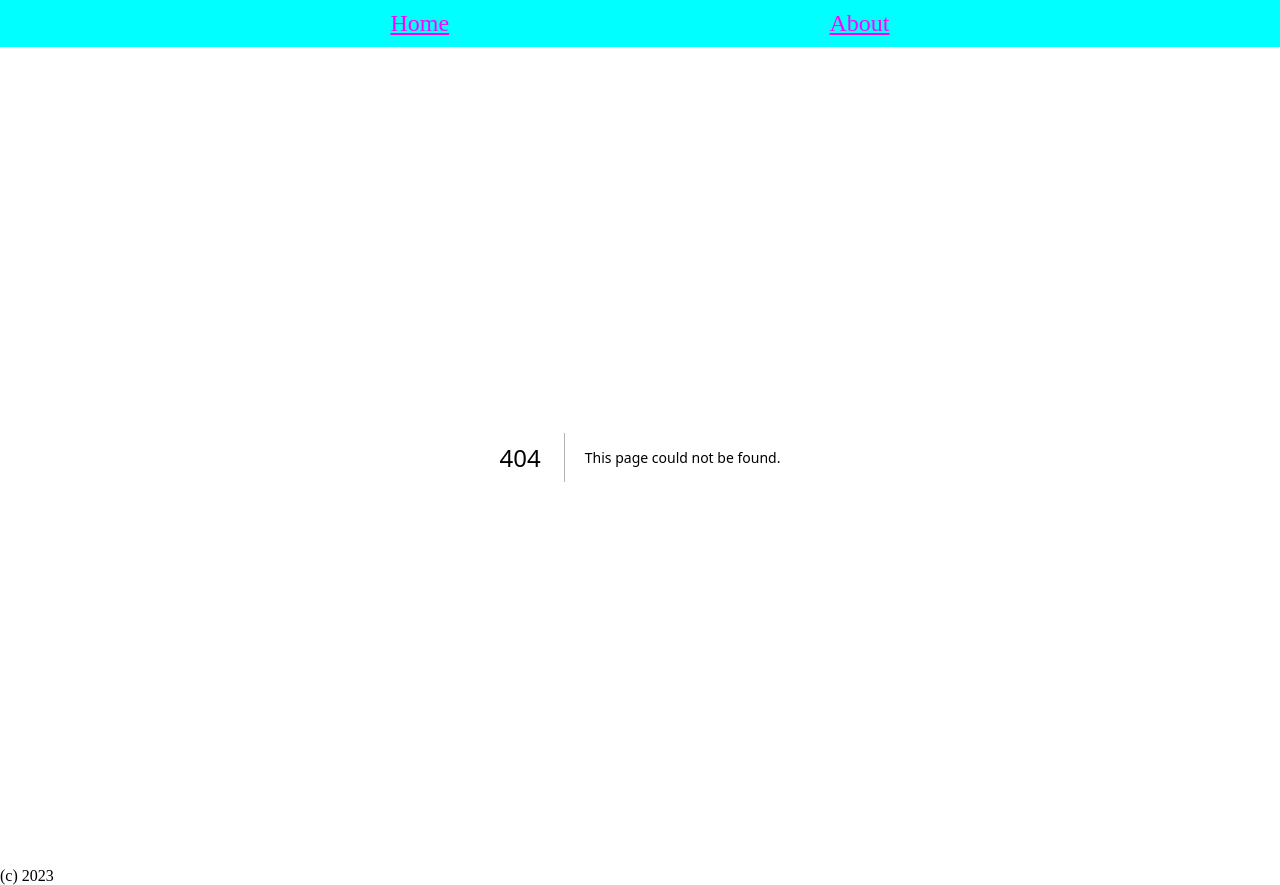
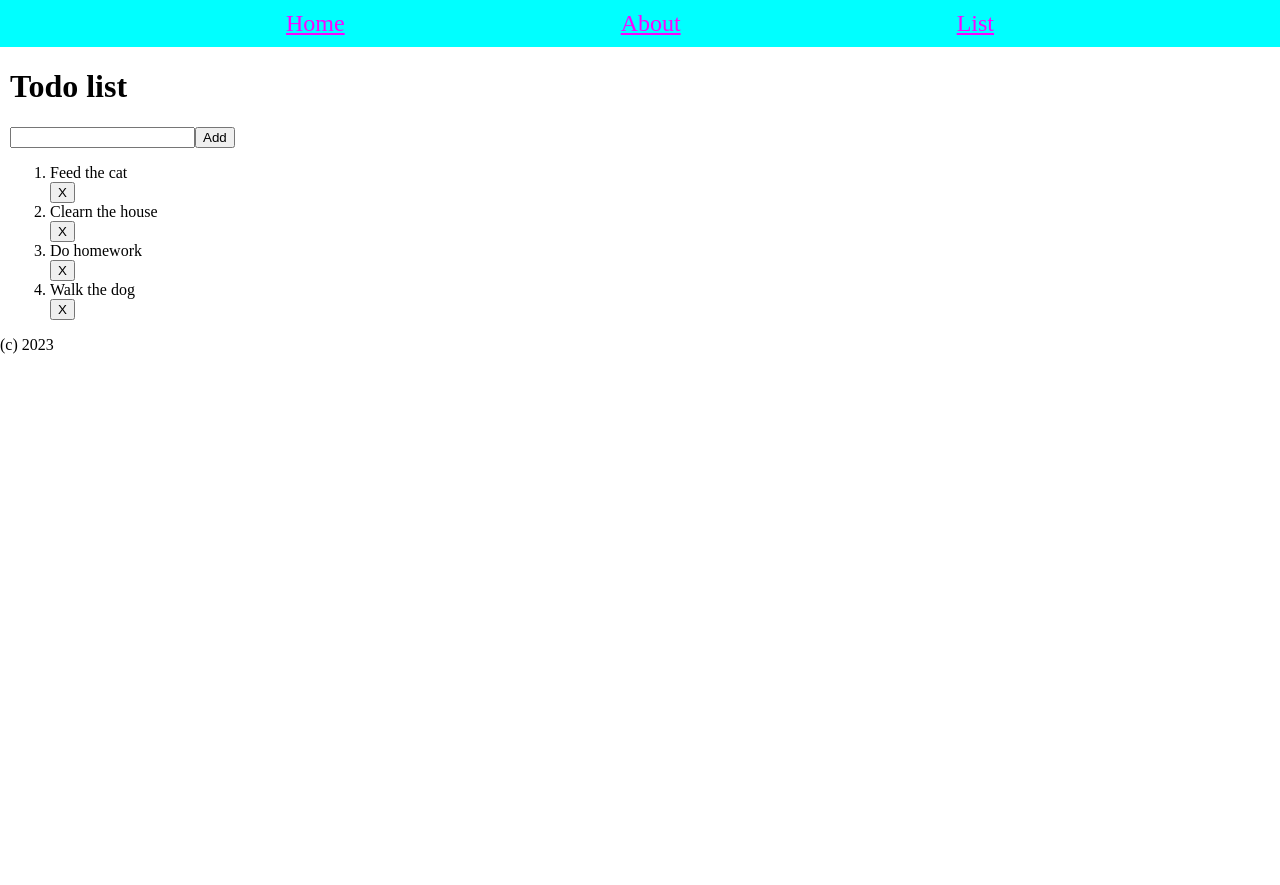
Before and after one commit to KhristinaVorozhbet93/pv112-start-nextjs, a Next.js app: page /toDoList in a window 1280 px wide. Before the commit this address had no page. After the commit the page ends 800 px from the top, so only its background shows below. Built offline with nearby package versions, Linux system fonts and the light colour scheme.

Commit message:
Добавлена страница с компонентами ToDoList и Deal

```diff
--- /dev/null
+++ b/components/Deal.jsx
@@ -0,0 +1,9 @@
+
+export function Deal({deal, deleteDeal}){
+   return <>
+      <div className = 'inline'>
+        <div>{deal}</div>
+        <button onClick = {() =>deleteDeal()}>X</button>
+      </div>
+     </>
+}
--- a/components/Header.jsx
+++ b/components/Header.jsx
@@ -3,7 +3,8 @@ import styles from './Header.module.css'
 
 const pages = [
     {href: '/', name: 'Home'},
-    {href: '/about', name: 'About'}
+    {href: '/about', name: 'About'},
+    {href: '/toDoList', name: 'List'}
 ]
 
 export function Header() {
--- /dev/null
+++ b/components/ToDoList.jsx
@@ -0,0 +1,32 @@
+import { Deal } from "./Deal";
+import React from "react";
+
+const list = ['Feed the cat','Clearn the house','Do homework', 'Walk the dog'];
+
+export function ToDoList(){
+  const
+      [listOfDeal, setList] = React.useState(list),
+      [text, setText] = React.useState()
+  function delDeal(index)
+  {
+    listOfDeal.splice(index, 1)
+    setList([...listOfDeal])
+  }
+  return <>
+  <div className='container'>
+        <h1>Todo list</h1>
+          <div className='text'>
+            <input className='inp' value = {text}
+            onInput = {evt => setText(evt.target.value)}/>
+            <button className = 'btn'
+             onClick = {() => {setList([...listOfDeal, text]), setText('')}}>Add</button>
+          </div>
+          <div className = 'list'>
+            <ol>
+            {
+            listOfDeal.map((element,index) => <li key = {index}><Deal deal = {element}                   deleteDeal={() => delDeal(index)}/></li>)}
+            </ol>
+          </div>
+  </div>
+</>
+}
--- /dev/null
+++ b/pages/toDoList.jsx
@@ -0,0 +1,7 @@
+import { ToDoList } from "../components/ToDoList";
+
+export default function ToDoListPage()
+{
+    //return <h1>ToDoList</h1>
+    return <ToDoList />
+}
```
